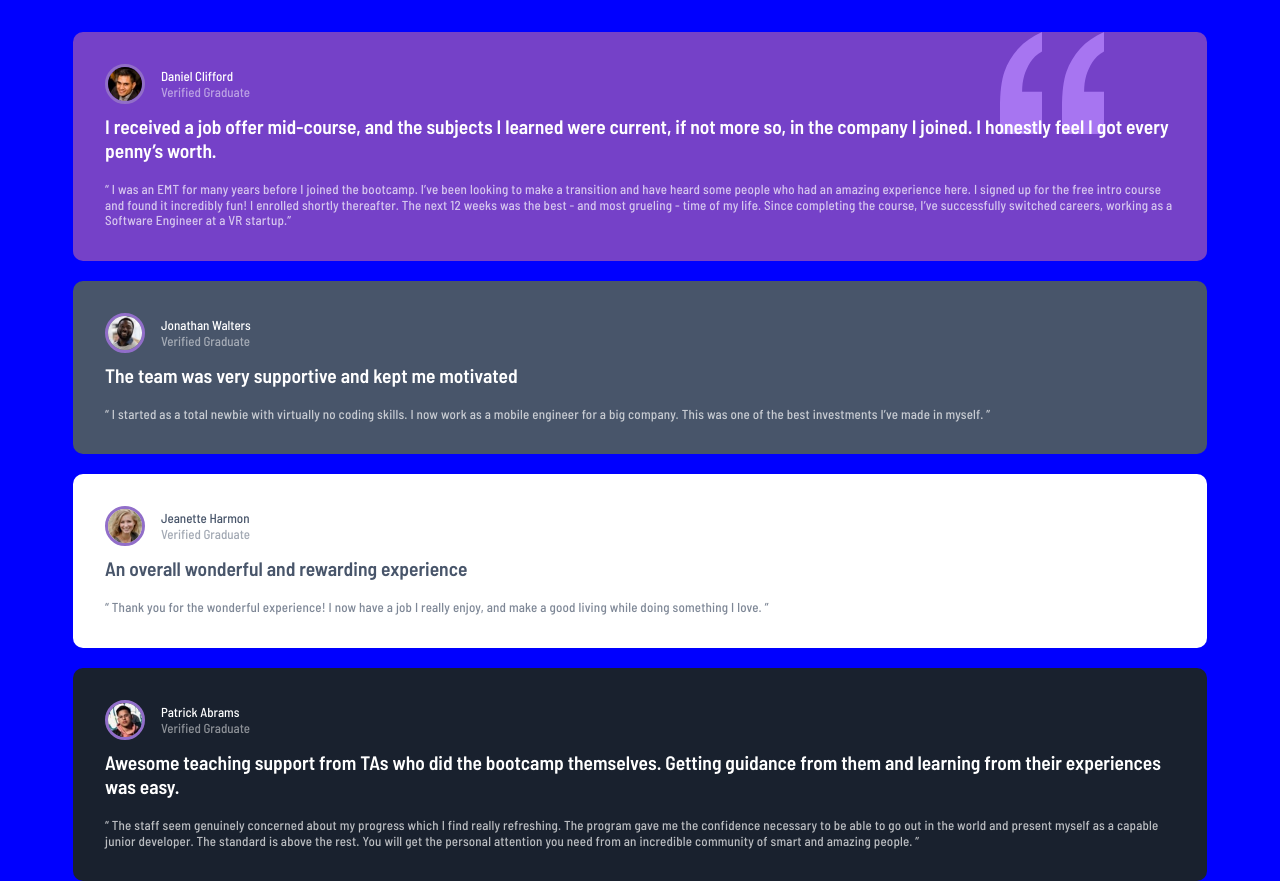
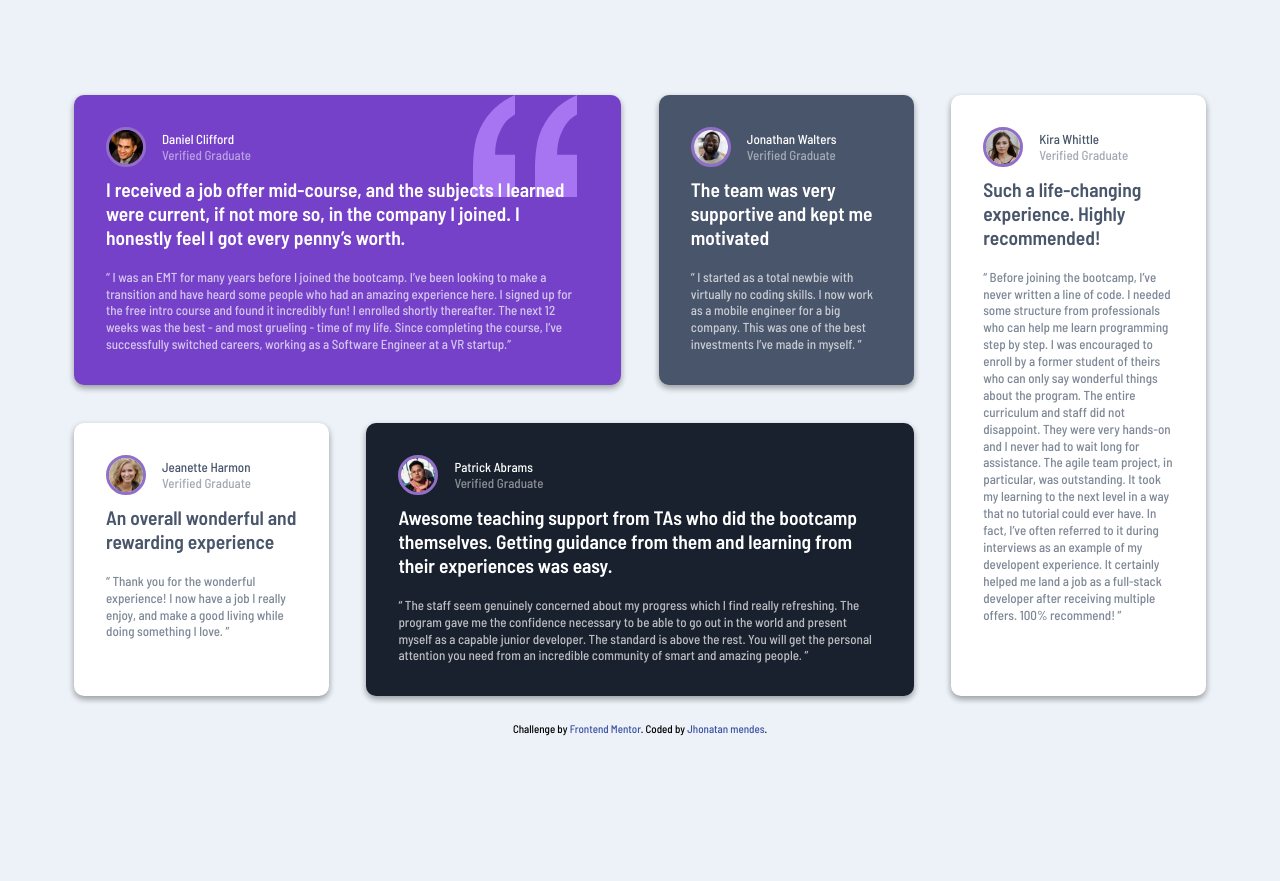
Before and after one commit to Broncs/Testimonials-grid-section, a plain HTML site: page index.html in a window 1280 px wide. Shown: the top 881 px of the page. After the commit the page ends 800 px from the top, so only its background shows below. Drawn offline with Linux system fonts and the light colour scheme.

Commit message:
Finished project

```diff
--- a/index.html
+++ b/index.html
@@ -22,11 +22,13 @@
 
     <title>Frontend Mentor | [Challenge Name Here]</title>
 
-    <!-- Feel free to remove these styles or customise in your own stylesheet 👍 -->
+    <!-- Feel free to remove these styles or customise in your own stylesheet 👍 -- -->
+
     <style>
       .attribution {
         font-size: 11px;
         text-align: center;
+        margin-top: 1rem;
       }
       .attribution a {
         color: hsl(228, 45%, 44%);
@@ -35,7 +37,8 @@
   </head>
   <body>
     <div class="container">
-      <section class="card-container bg-violet">
+      <div class="grid-layout">
+        <section class="card-container bg-violet box-1">
           <div class="card-photo">
             <img src="./images/image-daniel.jpg" alt="" />
             <ul>
@@ -49,17 +52,17 @@
             got every penny’s worth.
           </h2>
           <p>
-          “ I was an EMT for many years before I joined the bootcamp. I’ve been
-          looking to make a transition and have heard some people who had an
-          amazing experience here. I signed up for the free intro course and
-          found it incredibly fun! I enrolled shortly thereafter. The next 12
-          weeks was the best - and most grueling - time of my life. Since
-          completing the course, I’ve successfully switched careers, working as
-          a Software Engineer at a VR startup.”
+            “ I was an EMT for many years before I joined the bootcamp. I’ve
+            been looking to make a transition and have heard some people who had
+            an amazing experience here. I signed up for the free intro course
+            and found it incredibly fun! I enrolled shortly thereafter. The next
+            12 weeks was the best - and most grueling - time of my life. Since
+            completing the course, I’ve successfully switched careers, working
+            as a Software Engineer at a VR startup.”
           </p>
         </section>
 
-      <section class="card-container bg-black">
+        <section class="card-container bg-black box-2">
           <div class="card-photo">
             <img src="./images/image-jonathan.jpg" alt="" />
             <ul>
@@ -70,12 +73,12 @@
           <h2>The team was very supportive and kept me motivated</h2>
           <p>
             “ I started as a total newbie with virtually no coding skills. I now
-          work as a mobile engineer for a big company. This was one of the best
-          investments I’ve made in myself. ”
+            work as a mobile engineer for a big company. This was one of the
+            best investments I’ve made in myself. ”
           </p>
         </section>
 
-      <section class="card-container bg-white">
+        <section class="card-container bg-white box-3">
           <div class="card-photo">
             <img src="./images/image-jeanette.jpg" alt="" />
             <ul>
@@ -90,7 +93,7 @@
           </p>
         </section>
 
-      <section class="card-container bg-dark">
+        <section class="card-container bg-dark box-4">
           <div class="card-photo">
             <img src="./images/image-patrick.jpg" alt="" />
             <ul>
@@ -105,15 +108,15 @@
           </h2>
           <p>
             “ The staff seem genuinely concerned about my progress which I find
-          really refreshing. The program gave me the confidence necessary to be
-          able to go out in the world and present myself as a capable junior
-          developer. The standard is above the rest. You will get the personal
-          attention you need from an incredible community of smart and amazing
-          people. ”
+            really refreshing. The program gave me the confidence necessary to
+            be able to go out in the world and present myself as a capable
+            junior developer. The standard is above the rest. You will get the
+            personal attention you need from an incredible community of smart
+            and amazing people. ”
           </p>
         </section>
 
-      <section class="card-container bg-white">
+        <section class="card-container bg-white box-5">
           <div class="card-photo">
             <img src="./images/image-kira.jpg" alt="" />
             <ul>
@@ -126,23 +129,26 @@
             “ Before joining the bootcamp, I’ve never written a line of code. I
             needed some structure from professionals who can help me learn
             programming step by step. I was encouraged to enroll by a former
-          student of theirs who can only say wonderful things about the program.
-          The entire curriculum and staff did not disappoint. They were very
-          hands-on and I never had to wait long for assistance. The agile team
-          project, in particular, was outstanding. It took my learning to the
-          next level in a way that no tutorial could ever have. In fact, I’ve
-          often referred to it during interviews as an example of my developent
-          experience. It certainly helped me land a job as a full-stack
-          developer after receiving multiple offers. 100% recommend! ”
+            student of theirs who can only say wonderful things about the
+            program. The entire curriculum and staff did not disappoint. They
+            were very hands-on and I never had to wait long for assistance. The
+            agile team project, in particular, was outstanding. It took my
+            learning to the next level in a way that no tutorial could ever
+            have. In fact, I’ve often referred to it during interviews as an
+            example of my developent experience. It certainly helped me land a
+            job as a full-stack developer after receiving multiple offers. 100%
+            recommend! ”
           </p>
         </section>
+      </div>
     </div>
 
     <div class="attribution">
       Challenge by
       <a href="https://www.frontendmentor.io?ref=challenge" target="_blank"
         >Frontend Mentor</a
-      >. Coded by <a href="#">Your Name Here</a>.
+      >. Coded by
+      <a href="https://github.com/Broncs" target="_blank">Jhonatan mendes</a>.
     </div>
   </body>
 </html>
--- a/style/style.css
+++ b/style/style.css
@@ -20,6 +20,12 @@ body {
   font-family: "Barlow Semi Condensed", sans-serif;
   font-size: 13px;
   background-color: var(--clr-Light-grayish-blue);
+
+  display: flex;
+  flex-direction: column;
+  justify-content: center;
+  align-items: center;
+  min-height: 100vh;
 }
 ul {
   list-style-type: none;
@@ -30,7 +36,7 @@ a {
 
 .container {
   width: 90vw;
-  max-width: 1440px;
+  max-width: 1200px;
   margin: 0 auto;
   overflow: hidden;
 }
@@ -40,6 +46,8 @@ a {
   margin: 20px 9px;
   color: var(--clr-white);
   border-radius: 10px;
+
+  box-shadow: 0 3px 6px rgba(0, 0, 0, 0.16), 0 3px 6px rgba(0, 0, 0, 0.23);
 }
 .card-photo {
   display: flex;
@@ -63,8 +71,7 @@ a {
 }
 .card-container p {
   opacity: 70%;
-  line-height: 1.2;
-  letter-spacing: 0.2px;
+  line-height: 1.3;
 }
 
 .bg-violet {
@@ -83,8 +90,36 @@ a {
   color: var(--clr-grayish-blue);
 }
 
-@media screen and (min-width: 800px) {
-  body {
-    background-color: blue;
+@media screen and (min-width: 1024px) {
+  .bg-violet {
+    margin-top: 20px;
+  }
+  .container {
+    margin-top: 20px;
+  }
+  .card-container {
+    margin: 10px;
+  }
+
+  .grid-layout {
+    display: grid;
+    gap: 1.1rem;
+    grid-template-columns: repeat(4, 1fr);
+  }
+  .box-1 {
+    grid-column: 1 / 3;
+    grid-row: 1/ 2;
+  }
+  .box-2 {
+  }
+  .box-3 {
+    grid-column: 1 / 2;
+  }
+  .box-4 {
+    grid-column: 2/ 4;
+  }
+  .box-5 {
+    grid-column: 4 / 4;
+    grid-row: 1 /3;
   }
 }
```
Lines whose indentation alone changed are shown as unchanged.
